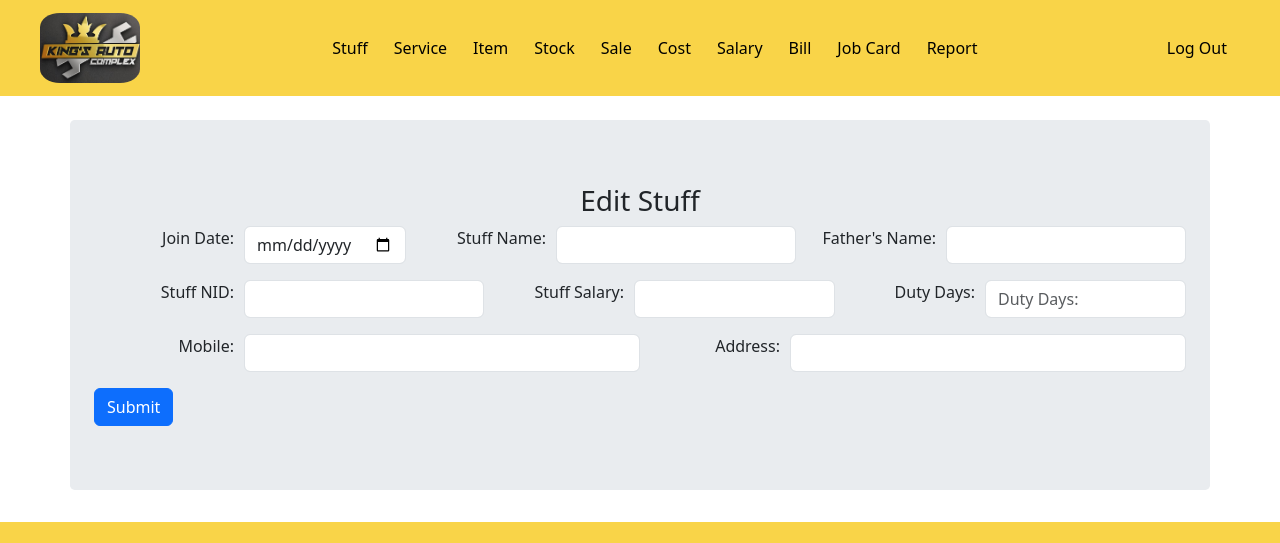
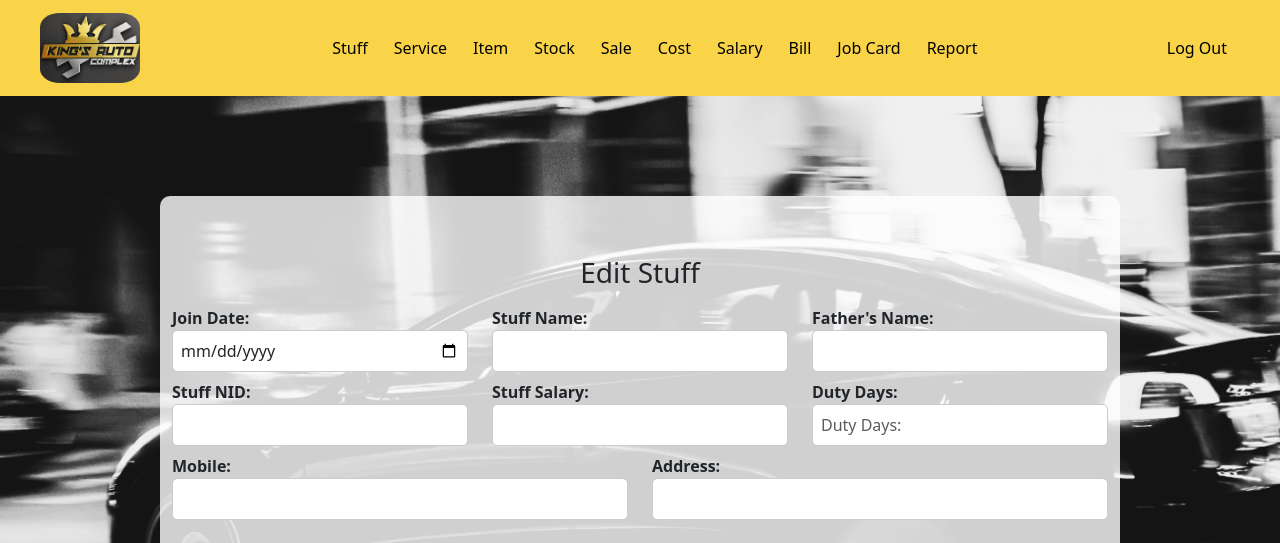
Before and after one commit to mdiibrahim/Kings-Auto-Complex-App, a Django app: template main/templates/main/edit-stuff.html in a window 1280 px wide. Shown: the top 543 px of the page. Run offline with Django 5.2, Linux system fonts and the light colour scheme; the template is opened without the code that fills it, so the values that code supplies are empty.

Commit message:
edit stuff done

```diff
--- a/main/templates/main/create-stuff.html
+++ b/main/templates/main/create-stuff.html
@@ -115,7 +115,7 @@
           <div class="col-md-6">
             <div class="form-group">
               <label for="stuff_mobile">Mobile:</label>
-              <input style="width: 100%" class="form-control" type="number" id="stuff_mobile" name="stuff_mobile" />
+              <input style="width: 100%" class="form-control" type="text" id="stuff_mobile" name="stuff_mobile" />
             </div>
           </div>
 
--- a/main/templates/main/edit-stuff.html
+++ b/main/templates/main/edit-stuff.html
@@ -1,3 +1,4 @@
+{% load static %}
 <!DOCTYPE html>
 <html lang="en">
   <head>
@@ -5,144 +6,165 @@
     <meta name="viewport" content="width=device-width, initial-scale=1.0" />
     <title>Edit Stuff</title>
 
-    <link
-      rel="stylesheet"
-      href="https://cdn.jsdelivr.net/npm/bootstrap@4.6.2/dist/css/bootstrap.min.css"
-    />
-    <script src="https://cdn.jsdelivr.net/npm/jquery@3.7.1/dist/jquery.slim.min.js"></script>
-    <script src="https://cdn.jsdelivr.net/npm/popper.js@1.16.1/dist/umd/popper.min.js"></script>
-    <script src="https://cdn.jsdelivr.net/npm/bootstrap@4.6.2/dist/js/bootstrap.bundle.min.js"></script>
+    <!-- Include Bootstrap 5 CSS -->
+    <link rel="stylesheet" href="https://cdn.jsdelivr.net/npm/bootstrap@5.3.0-alpha1/dist/css/bootstrap.min.css" />
+
     <style>
-      .form-group {
-        display: flex;
-        flex-direction: row;
+      :root {
+        --primary-color: #eab11a;
+        --secondary-color: #f9d448;
+        --third-color: #f2f2f2;
+        --background-color: #000000;
+      }
+
+      /* Body styling with car background image */
+      body {
+        background: url('{% static "car_image.jpg" %}') no-repeat center center fixed;
+        background-size: cover; /* Ensure the image covers the entire background */
+      }
+
+      /* Container for the main content */
+      .container {
+        background-color: rgba(255, 255, 255, 0.8); /* Make background a little transparent */
+        padding: 60px;
+        border-radius: 10px;
+        margin-top: 100px; /* Add some top margin */
+        margin-bottom: 100px; /* Add some bottom margin */
+        max-width: 75% !important;
+        margin-left: auto; /* Center horizontally */
+        margin-right: auto; /* Center horizontally */
+      }
+
+      .btn-login {
+        background-color: var(--primary-color) !important; /* Primary color as default */
+        color: #000;
+        font-weight: 700;
+        border-radius: 50px;
+        padding: 15px;
+        transition: background-color 0.3s, transform 0.3s ease;
+      }
+
+      .btn-login:hover {
+        background-color: var(--secondary-color) !important; /* Secondary color on hover */
+        transform: scale(1.05);
+      }
+
+      /* Table Styles */
+      .table th, .table td {
+        padding: 10px;
+        border: 1px solid #ddd;
+      }
+
+      .table th {
+        background-color: var(--primary-color) !important;
+        color: #fff;
       }
 
       .form-group label {
-        flex: 0 0 150px;
-        text-align: right;
-        padding-right: 10px;
+        font-weight: bold;
       }
 
-      .form-group input {
-        flex: 1;
+      /* Styling for the input fields to make them visually appealing */
+      input[type="text"], input[type="number"], input[type="date"] {
+        width: 100%;
+        padding: 8px;
+        border-radius: 5px;
+        border: 1px solid #ccc;
+        font-size: 1rem;
       }
+
+      input[type="text"]:focus, input[type="number"]:focus, input[type="date"]:focus {
+        border-color: var(--primary-color);
+      }
+
     </style>
   </head>
 
   <body>
     {% include 'main/navbar.html' %}
-    <br />
-    <div class="jumbotron container">
-      <h3 class="text-center">Edit Stuff</h3>
+    <div class="container">
+      <h3 class="text-center mb-3">Edit Stuff</h3>
       <form action="{% url 'update_stuff' stuff.stuff_id %}" method="POST">
         {% csrf_token %}
-        <div class="container">
-          <div class="row">
+        <div class="row my-2">
+          <!-- First Column (Join Date) -->
+          <div class="col-md-4">
             <div class="form-group">
               <label for="join_date">Join Date:</label>
-              <input
-                value="{{ stuff.join_date }}"
-                style="width: 6rem"
-                type="date"
-                id="join_date"
-                name="join_date"
-                class="form-control"
-              />
-              <br />
-              <label for="stuff_name">Stuff Name:</label>
-              <input
-                value="{{ stuff.stuff_name }}"
-                required
-                style="width: 15rem"
-                class="form-control"
-                type="text"
-                id="stuff_name"
-                name="stuff_name"
-              />
-              <br />
-              <label for="stuff_name">Father's Name:</label>
-              <input
-                value="{{ stuff.stuff_father }}"
-                style="width: 15rem"
-                class="form-control"
-                type="text"
-                id="stuff_father"
-                name="stuff_father"
-              />
-              <br />
-            </div>
-            <br />
-          </div>
-
-          <div class="row">
-            <div class="form-group">
-              <label for="stuff_salary">Stuff NID:</label>
-              <input
-                value="{{ stuff.stuff_nid }}"
-                style="width: 15rem"
-                class="form-control"
-                type="number"
-                id="stuff_nid"
-                name="stuff_nid"
-              />
-              <br />
-              <label for="stuff_salary">Stuff Salary:</label>
-              <input
-                value="{{ stuff.stuff_salary }}"
-                required
-                style="width: 7rem"
-                class="form-control"
-                type="number"
-                id="stuff_salary"
-                name="stuff_salary"
-              />
-              <br />
-              <label for="duty_days">Duty Days:</label>
-
-              <input
-                value="{{ stuff.duty_days }}"
-                style="width: 4rem"
-                value="30"
-                class="form-control"
-                placeholder="Duty Days:"
-                type="number"
-                id="duty_days"
-                name="duty_days"
-              />
-              <br />
-            </div>
-          </div>
-          <div class="row">
-            <div class="form-group">
-              <label for="stuff_salary">Mobile:</label>
-              <input
-                value="{{ stuff.stuff_mobile }}"
-                style="width: 15rem"
-                class="form-control"
-                type="text"
-                id="stuff_mobile"
-                name="stuff_mobile"
-              />
-              <br />
-              <label for="stuff_salary">Address:</label>
-              <input
-                value="{{ stuff.stuff_address }}"
-                required
-                style="width: 15rem"
-                class="form-control"
-                type="text"
-                id="stuff_address"
-                name="stuff_address"
-              />
-              <br />
+              <input value="{{ stuff.join_date }}" type="date" id="join_date" name="join_date" class="form-control" />
             </div>
           </div>
 
-          <input type="submit" value="Submit" class="btn btn-primary" />
+          <!-- Second Column (Stuff Name) -->
+          <div class="col-md-4">
+            <div class="form-group">
+              <label for="stuff_name">Stuff Name:</label>
+              <input value="{{ stuff.stuff_name }}" required class="form-control" type="text" id="stuff_name" name="stuff_name" />
+            </div>
+          </div>
+
+          <!-- Third Column (Father's Name) -->
+          <div class="col-md-4">
+            <div class="form-group">
+              <label for="stuff_father">Father's Name:</label>
+              <input value="{{ stuff.stuff_father }}" class="form-control" type="text" id="stuff_father" name="stuff_father" />
+            </div>
+          </div>
+        </div>
+
+        <div class="row my-2">
+          <!-- First Column (Stuff NID) -->
+          <div class="col-md-4">
+            <div class="form-group">
+              <label for="stuff_nid">Stuff NID:</label>
+              <input value="{{ stuff.stuff_nid }}" class="form-control" type="number" id="stuff_nid" name="stuff_nid" />
+            </div>
+          </div>
+
+          <!-- Second Column (Stuff Salary) -->
+          <div class="col-md-4">
+            <div class="form-group">
+              <label for="stuff_salary">Stuff Salary:</label>
+              <input value="{{ stuff.stuff_salary }}" required class="form-control" type="number" id="stuff_salary" name="stuff_salary" />
+            </div>
+          </div>
+
+          <!-- Third Column (Duty Days) -->
+          <div class="col-md-4">
+            <div class="form-group">
+              <label for="duty_days">Duty Days:</label>
+              <input value="{{ stuff.duty_days }}" class="form-control" placeholder="Duty Days:" type="number" id="duty_days" name="duty_days" />
+            </div>
+          </div>
+        </div>
+
+        <div class="row my-2">
+          <!-- First Column (Mobile) -->
+          <div class="col-md-6">
+            <div class="form-group">
+              <label for="stuff_mobile">Mobile:</label>
+              <input value="{{ stuff.stuff_mobile }}" class="form-control" type="text" id="stuff_mobile" name="stuff_mobile" />
+            </div>
+          </div>
+
+          <!-- Second Column (Address) -->
+          <div class="col-md-6">
+            <div class="form-group">
+              <label for="stuff_address">Address:</label>
+              <input value="{{ stuff.stuff_address }}" required class="form-control" type="text" id="stuff_address" name="stuff_address" />
+            </div>
+          </div>
+        </div>
+
+        <!-- Submit Button -->
+        <div class="text-center my-4">
+          <input type="submit" value="Submit" class="btn btn-login" />
         </div>
       </form>
     </div>
+
     {% include 'main/footer.html' %}
+    <!-- Bootstrap 5 JS (No jQuery required) -->
+    <script src="https://cdn.jsdelivr.net/npm/bootstrap@5.3.0-alpha1/dist/js/bootstrap.bundle.min.js"></script>
   </body>
 </html>
```
